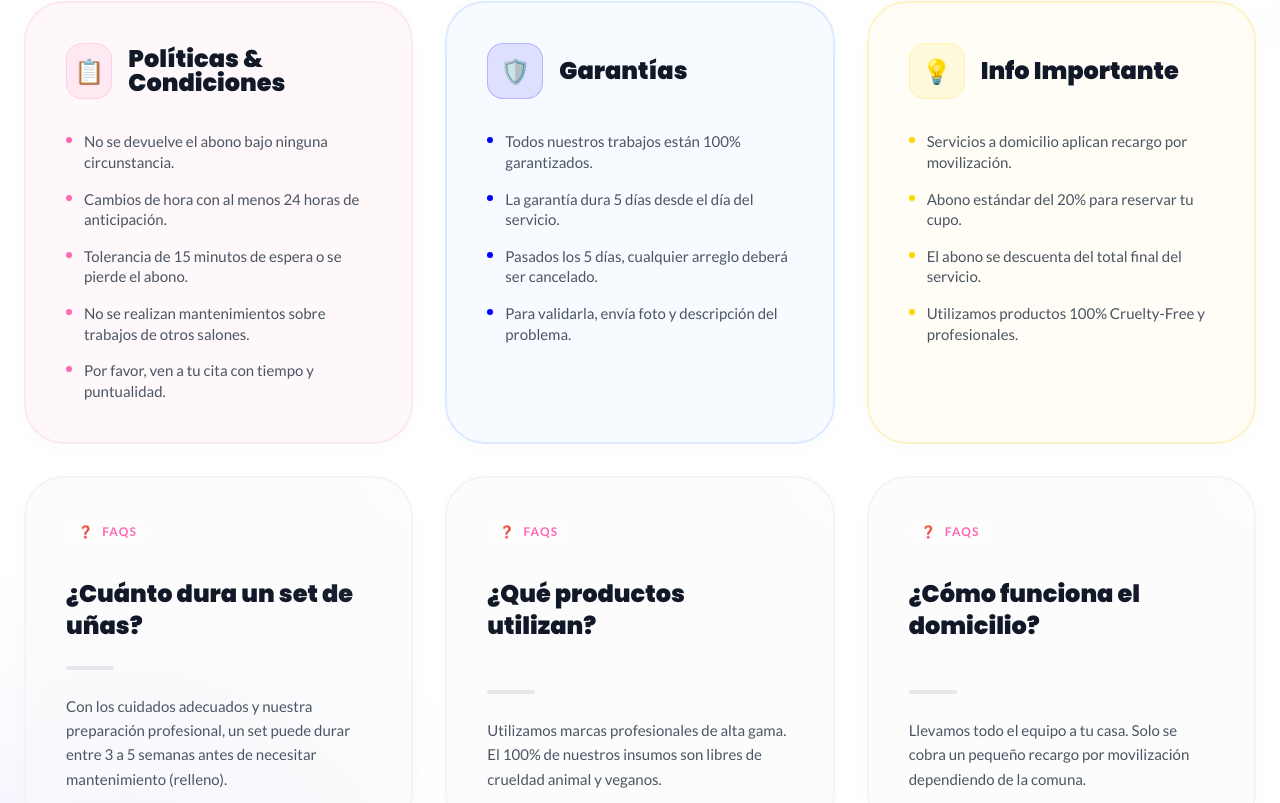
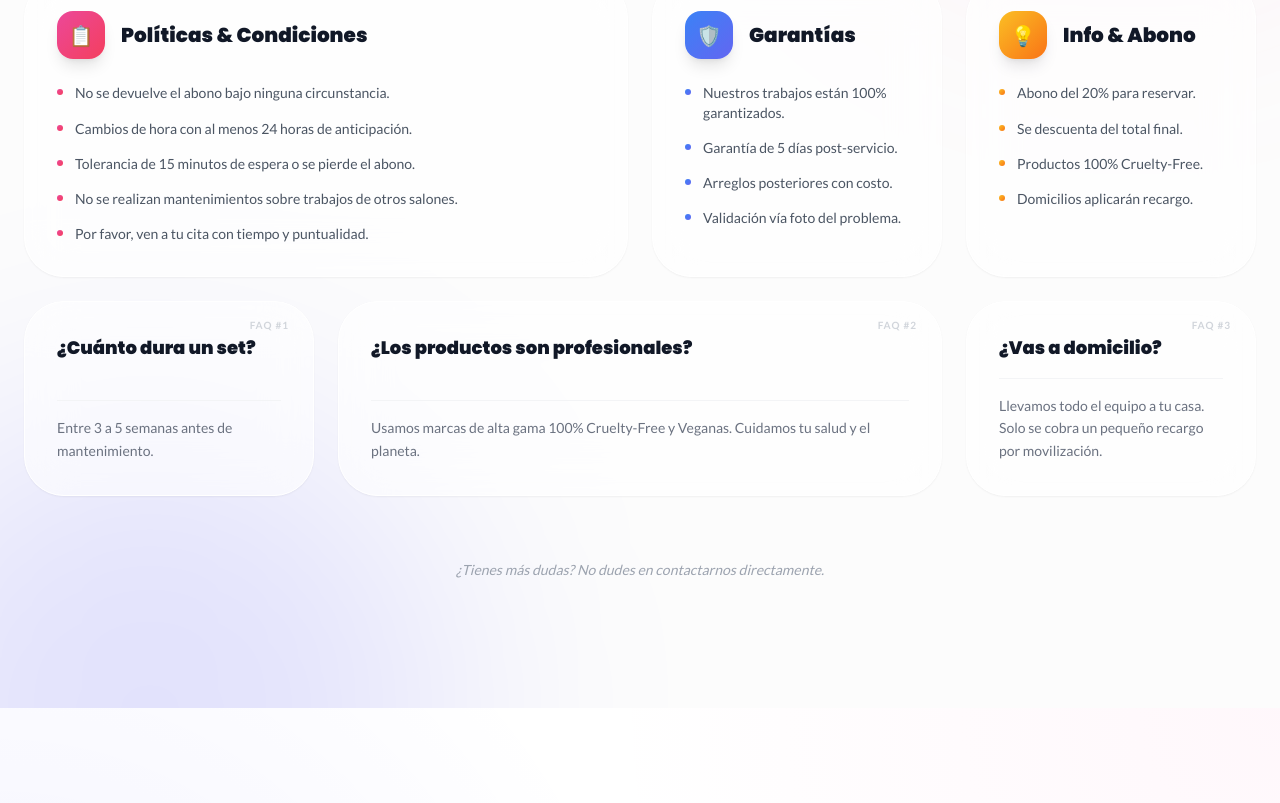
Before and after one commit to CaBsCrypto/gm_nailartist, a Next.js app: page / in a window 1280 px wide. Shown: the part 6698-7501 px from the top of the page. Built offline with nearby package versions, Linux system fonts and the light colour scheme.

Commit message:
feat: redesign FAQ/Policies to a modern Bento Grid layout

```diff
--- a/components/FAQ.tsx
+++ b/components/FAQ.tsx
@@ -7,9 +7,8 @@ const POLICIES = [
         title: 'Políticas & Condiciones',
         icon: '📋',
         color: 'pink',
-        bg: 'bg-pink-50/50',
-        border: 'border-pink-100',
-        hoverBorder: 'hover:border-brand-pink',
+        span: 'md:col-span-2',
+        gradient: 'from-pink-500 to-rose-500',
         items: [
             'No se devuelve el abono bajo ninguna circunstancia.',
             'Cambios de hora con al menos 24 horas de anticipación.',
@@ -22,100 +21,90 @@ const POLICIES = [
         title: 'Garantías',
         icon: '🛡️',
         color: 'blue',
-        bg: 'bg-blue-50/50',
-        border: 'border-blue-100',
-        hoverBorder: 'hover:border-brand-blue',
+        span: 'md:col-span-1',
+        gradient: 'from-blue-500 to-indigo-500',
         items: [
-            'Todos nuestros trabajos están 100% garantizados.',
-            'La garantía dura 5 días desde el día del servicio.',
-            'Pasados los 5 días, cualquier arreglo deberá ser cancelado.',
-            'Para validarla, envía foto y descripción del problema.'
+            'Nuestros trabajos están 100% garantizados.',
+            'Garantía de 5 días post-servicio.',
+            'Arreglos posteriores con costo.',
+            'Validación vía foto del problema.'
         ]
     },
     {
-        title: 'Info Importante',
+        title: 'Info & Abono',
         icon: '💡',
         color: 'yellow',
-        bg: 'bg-amber-50/50',
-        border: 'border-amber-100',
-        hoverBorder: 'hover:border-brand-yellow',
+        span: 'md:col-span-1',
+        gradient: 'from-amber-400 to-orange-500',
         items: [
-            'Servicios a domicilio aplican recargo por movilización.',
-            'Abono estándar del 20% para reservar tu cupo.',
-            'El abono se descuenta del total final del servicio.',
-            'Utilizamos productos 100% Cruelty-Free y profesionales.'
+            'Abono del 20% para reservar.',
+            'Se descuenta del total final.',
+            'Productos 100% Cruelty-Free.',
+            'Domicilios aplicarán recargo.'
         ]
     }
 ];
 
 const FAQS = [
     {
-        question: '¿Cuánto dura un set de uñas?',
-        answer: 'Con los cuidados adecuados y nuestra preparación profesional, un set puede durar entre 3 a 5 semanas antes de necesitar mantenimiento (relleno).',
+        question: '¿Cuánto dura un set?',
+        answer: 'Entre 3 a 5 semanas antes de mantenimiento.',
+        span: 'md:col-span-1',
     },
     {
-        question: '¿Qué productos utilizan?',
-        answer: 'Utilizamos marcas profesionales de alta gama. El 100% de nuestros insumos son libres de crueldad animal y veganos.',
+        question: '¿Los productos son profesionales?',
+        answer: 'Usamos marcas de alta gama 100% Cruelty-Free y Veganas. Cuidamos tu salud y el planeta.',
+        span: 'md:col-span-2',
     },
     {
-        question: '¿Cómo funciona el domicilio?',
-        answer: 'Llevamos todo el equipo a tu casa. Solo se cobra un pequeño recargo por movilización dependiendo de la comuna.',
+        question: '¿Vas a domicilio?',
+        answer: 'Llevamos todo el equipo a tu casa. Solo se cobra un pequeño recargo por movilización.',
+        span: 'md:col-span-1',
     },
 ];
 
 export default function FAQ() {
-    const iconColors: Record<string, string> = {
-        pink: 'text-brand-pink bg-brand-pink/10 border border-brand-pink/20',
-        blue: 'text-brand-blue bg-brand-blue/10 border border-brand-blue/20',
-        yellow: 'text-brand-yellow bg-brand-yellow/10 border border-brand-yellow/20',
-    };
-
-    const dotColors: Record<string, string> = {
-        pink: 'bg-brand-pink',
-        blue: 'bg-brand-blue',
-        yellow: 'bg-brand-yellow',
-    };
-
     return (
-        <section id="faq" className="py-24 pb-32 bg-white relative overflow-hidden">
-            {/* Background elements */}
-            <div className="absolute top-0 right-0 w-[500px] h-[500px] bg-brand-pink/5 rounded-full blur-[100px] -translate-y-1/2 translate-x-1/4 pointer-events-none" />
-            <div className="absolute bottom-0 left-0 w-[500px] h-[500px] bg-brand-blue/5 rounded-full blur-[100px] translate-y-1/2 -translate-x-1/4 pointer-events-none" />
+        <section id="faq" className="py-24 pb-32 bg-brand-light/30 relative overflow-hidden">
+            {/* Background Accents (Glassy Blurs) */}
+            <div className="absolute top-0 right-0 w-[600px] h-[600px] bg-brand-pink/10 rounded-full blur-[120px] pointer-events-none -translate-y-1/2 translate-x-1/4" />
+            <div className="absolute bottom-0 left-0 w-[600px] h-[600px] bg-brand-blue/10 rounded-full blur-[120px] pointer-events-none translate-y-1/2 -translate-x-1/4" />
 
             <div className="container mx-auto px-6 max-w-7xl relative z-10">
-                <FadeIn className="text-center mb-20">
-                    <div className="inline-flex items-center gap-2 px-4 py-2 bg-brand-pink/10 text-brand-pink font-bold rounded-full mb-6 text-xs uppercase tracking-widest">
-                        <span className="text-sm">💬</span>
-                        Información a considerar
-                    </div>
+                <FadeIn className="text-center mb-16">
+                    <span className="px-4 py-1.5 bg-white shadow-sm border border-gray-100 text-brand-pink text-[10px] font-black uppercase tracking-[0.2em] rounded-full mb-6 inline-block">
+                        Centro de Información
+                    </span>
                     <h2 className="text-4xl md:text-5xl font-heading font-black text-gray-900 mb-6">
-                        Políticas & FAQ
+                        Todo lo que <span className="text-brand-pink">necesitas saber</span>
                     </h2>
-                    <p className="text-lg text-gray-600 font-body max-w-2xl mx-auto">
-                        Todo lo que necesitas saber antes de agendar tu próxima cita.
+                    <p className="text-lg text-gray-500 font-body max-w-2xl mx-auto">
+                        Claridad y confianza antes de tu primera cita.
                     </p>
                 </FadeIn>
 
-                {/* Blended Grid of Policies and FAQs */}
-                <div className="grid grid-cols-1 md:grid-cols-2 lg:grid-cols-3 gap-6 md:gap-8">
-                    {/* Render Policies first */}
+                {/* Bento Grid Layout */}
+                <div className="grid grid-cols-1 md:grid-cols-4 gap-4 md:gap-6">
+                    {/* Top Row: Policies */}
                     {POLICIES.map((policy, i) => (
-                        <FadeIn key={`policy-${i}`} delay={i * 100} direction="up">
-                            <div className={`${policy.bg} ${policy.border} ${policy.hoverBorder} backdrop-blur rounded-[2.5rem] p-8 md:p-10 h-full border-2 shadow-[0_4px_20px_rgb(0,0,0,0.02)] flex flex-col hover:shadow-2xl transition-all duration-500 group relative hover:-translate-y-2`}>
-                                <div className="absolute top-0 right-0 w-32 h-32 bg-white/20 rounded-full blur-3xl opacity-0 group-hover:opacity-100 transition-opacity" />
+                        <FadeIn key={`policy-${i}`} delay={i * 100} className={`${policy.span} h-full`}>
+                            <div className="group h-full bg-white/60 backdrop-blur-xl rounded-[2.5rem] border border-white p-8 shadow-sm hover:shadow-2xl hover:shadow-brand-pink/10 transition-all duration-700 relative overflow-hidden flex flex-col">
+                                {/* Subtle Hover Glow */}
+                                <div className={`absolute top-0 right-0 w-32 h-32 bg-gradient-to-br ${policy.gradient} opacity-0 group-hover:opacity-10 blur-3xl transition-opacity duration-700`} />
 
-                                <div className="flex items-center gap-4 mb-8">
-                                    <div className={`w-14 h-14 rounded-2xl flex items-center justify-center text-2xl ${iconColors[policy.color]} transform group-hover:scale-110 group-hover:rotate-3 transition-transform duration-500`}>
+                                <div className="flex items-center gap-4 mb-6">
+                                    <div className={`w-12 h-12 rounded-2xl bg-gradient-to-br ${policy.gradient} flex items-center justify-center text-xl text-white shadow-lg group-hover:rotate-6 transition-transform duration-500`}>
                                         {policy.icon}
                                     </div>
-                                    <h3 className="text-2xl font-heading font-black text-gray-900 leading-none">
+                                    <h3 className="text-xl font-heading font-black text-gray-900 group-hover:text-brand-pink transition-colors">
                                         {policy.title}
                                     </h3>
                                 </div>
+
                                 <ul className="space-y-4">
                                     {policy.items.map((item, j) => (
-                                        <li key={j} className="flex gap-3 text-gray-600 font-body text-[15px] leading-snug">
-                                            <span className={`mt-1.5 w-1.5 h-1.5 rounded-full shrink-0 shadow-sm ${dotColors[policy.color]}`} />
+                                        <li key={j} className="flex gap-3 text-gray-600 font-body text-sm leading-snug">
+                                            <span className={`mt-1.5 w-1.5 h-1.5 rounded-full bg-gradient-to-br ${policy.gradient} shrink-0`} />
                                             {item}
                                         </li>
                                     ))}
@@ -124,30 +113,32 @@ export default function FAQ() {
                         </FadeIn>
                     ))}
 
-                    {/* Render FAQs */}
+                    {/* Bottom Row: FAQs Integrated into Bento */}
                     {FAQS.map((faq, i) => (
-                        <FadeIn key={`faq-${i}`} delay={(POLICIES.length + i) * 100} direction="up">
-                            <div className="bg-gray-50/50 border-gray-100 hover:border-brand-pink backdrop-blur rounded-[2.5rem] p-8 md:p-10 h-full border-2 shadow-[0_4px_20px_rgb(0,0,0,0.02)] flex flex-col hover:shadow-2xl transition-all duration-500 group relative overflow-hidden hover:-translate-y-2">
-                                <div className="absolute top-0 right-0 w-32 h-32 bg-white rounded-full blur-3xl opacity-50 pointer-events-none -translate-y-1/2 translate-x-1/2" />
+                        <FadeIn key={`faq-${i}`} delay={(POLICIES.length + i) * 100} className={`${faq.span} h-full`}>
+                            <div className="group h-full bg-white/60 backdrop-blur-xl border border-white rounded-[2.5rem] p-8 shadow-sm hover:shadow-2xl transition-all duration-700 relative overflow-hidden flex flex-col">
+                                <span className="absolute top-4 right-6 text-[10px] font-black text-gray-300 uppercase tracking-widest group-hover:text-brand-pink/40 transition-colors">
+                                    FAQ #{i + 1}
+                                </span>
 
-                                <div className="flex items-center gap-2 mb-8 text-brand-pink font-bold font-body text-xs uppercase tracking-widest bg-white/50 w-max px-3 py-1.5 rounded-full">
-                                    <span>❓</span> FAQS
-                                </div>
+                                <h4 className="text-lg font-heading font-black text-gray-900 mb-4 group-hover:text-brand-pink transition-colors">
+                                    {faq.question}
+                                </h4>
 
-                                <h3 className="text-xl md:text-2xl font-heading font-black text-gray-900 mb-6 leading-tight pr-4">
-                                    {faq.question}
-                                </h3>
-
-                                <div className="mt-auto">
-                                    <div className="w-12 h-1 bg-gray-200 rounded-full mb-6" />
-                                    <p className="text-gray-600 font-body leading-relaxed text-[15px]">
-                                        {faq.answer}
-                                    </p>
-                                </div>
+                                <p className="text-gray-500 font-body text-sm leading-relaxed mt-auto border-t border-gray-100 pt-4">
+                                    {faq.answer}
+                                </p>
                             </div>
                         </FadeIn>
                     ))}
                 </div>
+
+                {/* Footer Hint */}
+                <FadeIn delay={800} className="mt-16 text-center">
+                    <p className="text-sm font-body text-gray-400 italic">
+                        ¿Tienes más dudas? No dudes en contactarnos directamente.
+                    </p>
+                </FadeIn>
             </div>
         </section>
     );
```
